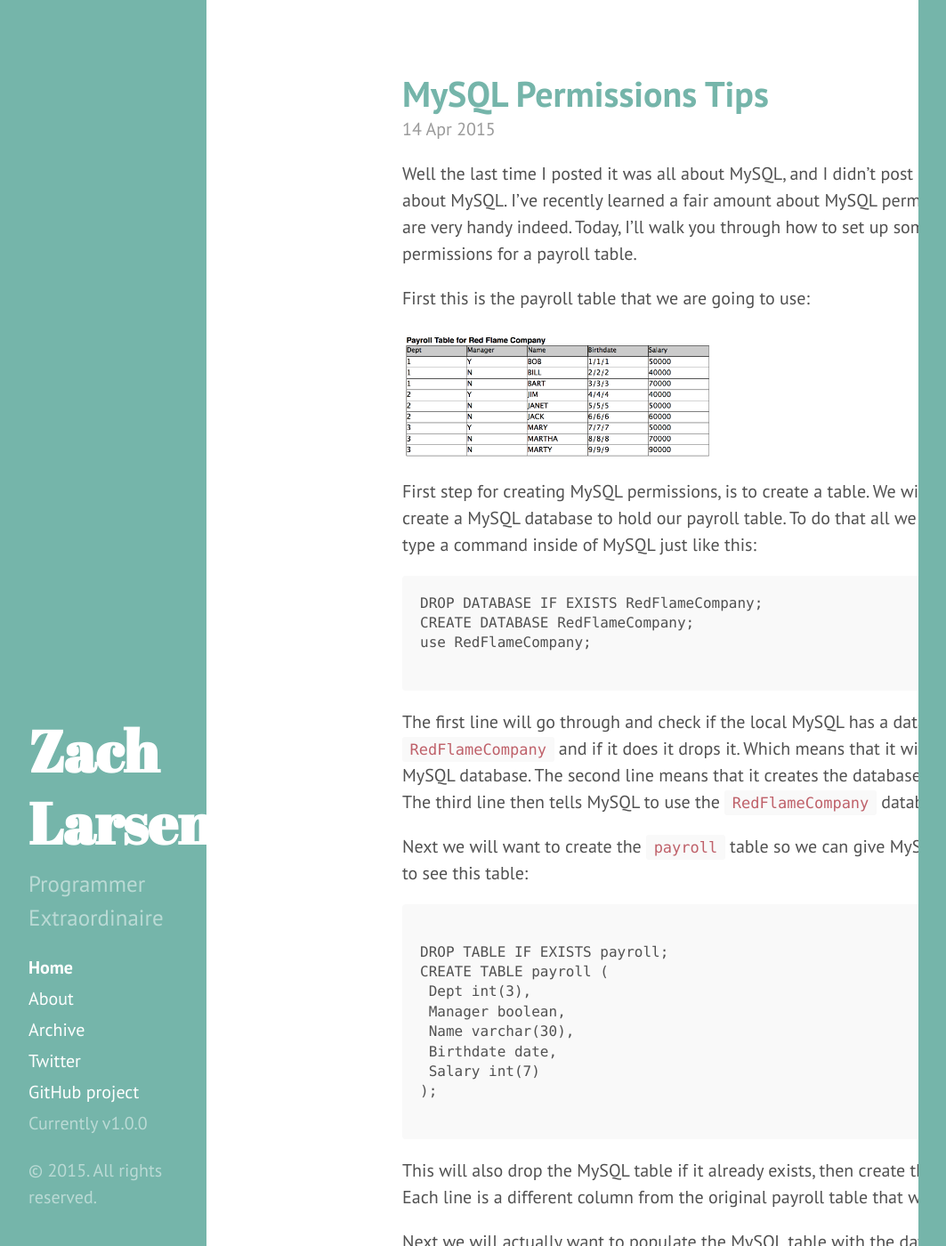
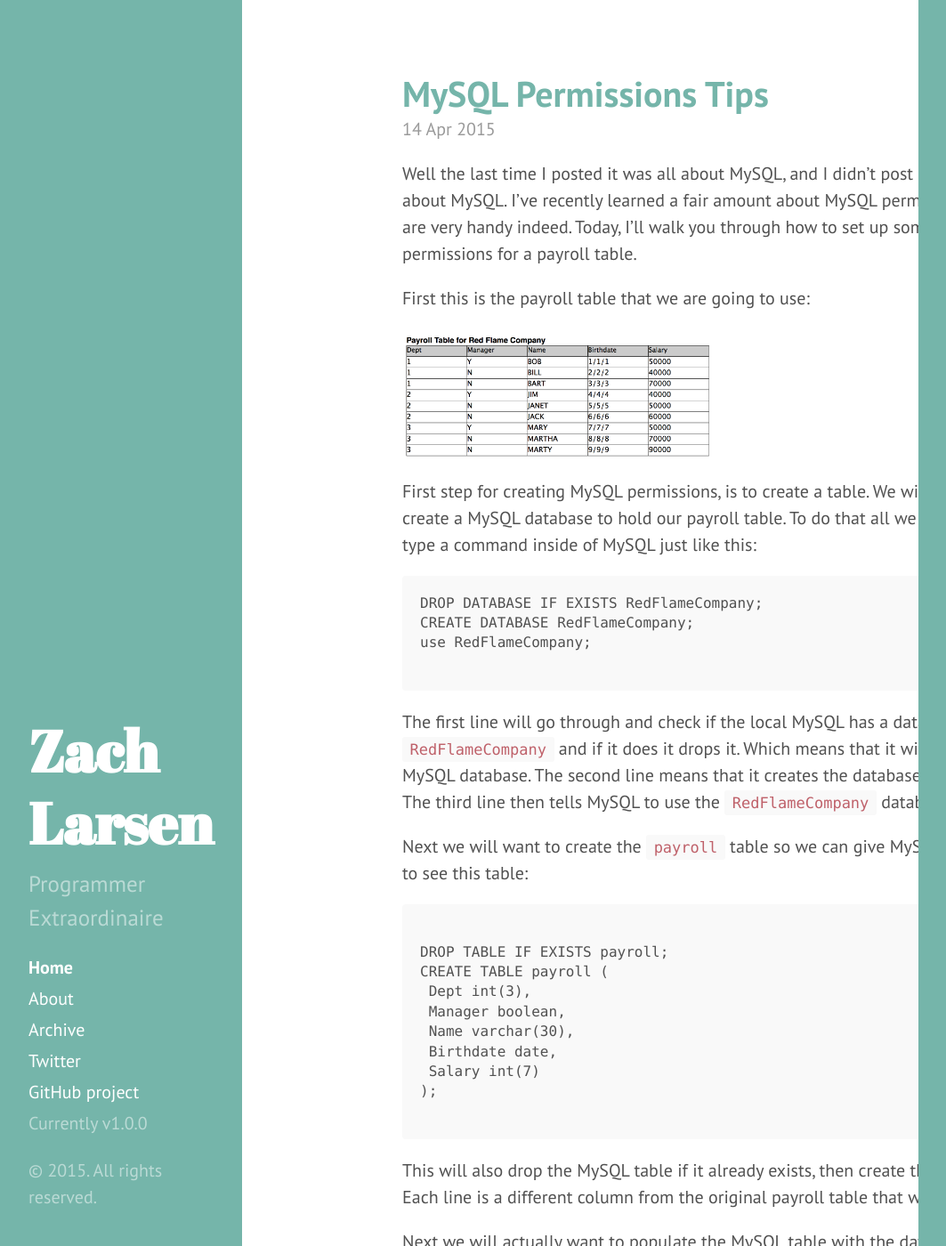
Before and after one commit to zlarsen/zlarsen.github.io, a Jekyll site: the page built from index.html, in a window 1280 px wide and 1400 px high. Shown: the whole window at 89% size, without its empty margins (8-1071 px from the left). Built offline with Jekyll 4.4.1, drawn with Linux system fonts in a browser that asks for light colours; Markdown is read by kramdown in place of the engine named in the settings; the list of posts is cut into pages by our own code.

Commit message:
Grows the sidebar

```diff
--- a/public/css/hyde.css
+++ b/public/css/hyde.css
@@ -65,7 +65,7 @@ html {
     top: 0;
     left: 0;
     bottom: 0;
-    width: 12rem;
+    width: 14rem;
     text-align: left;
   }
 }
```
